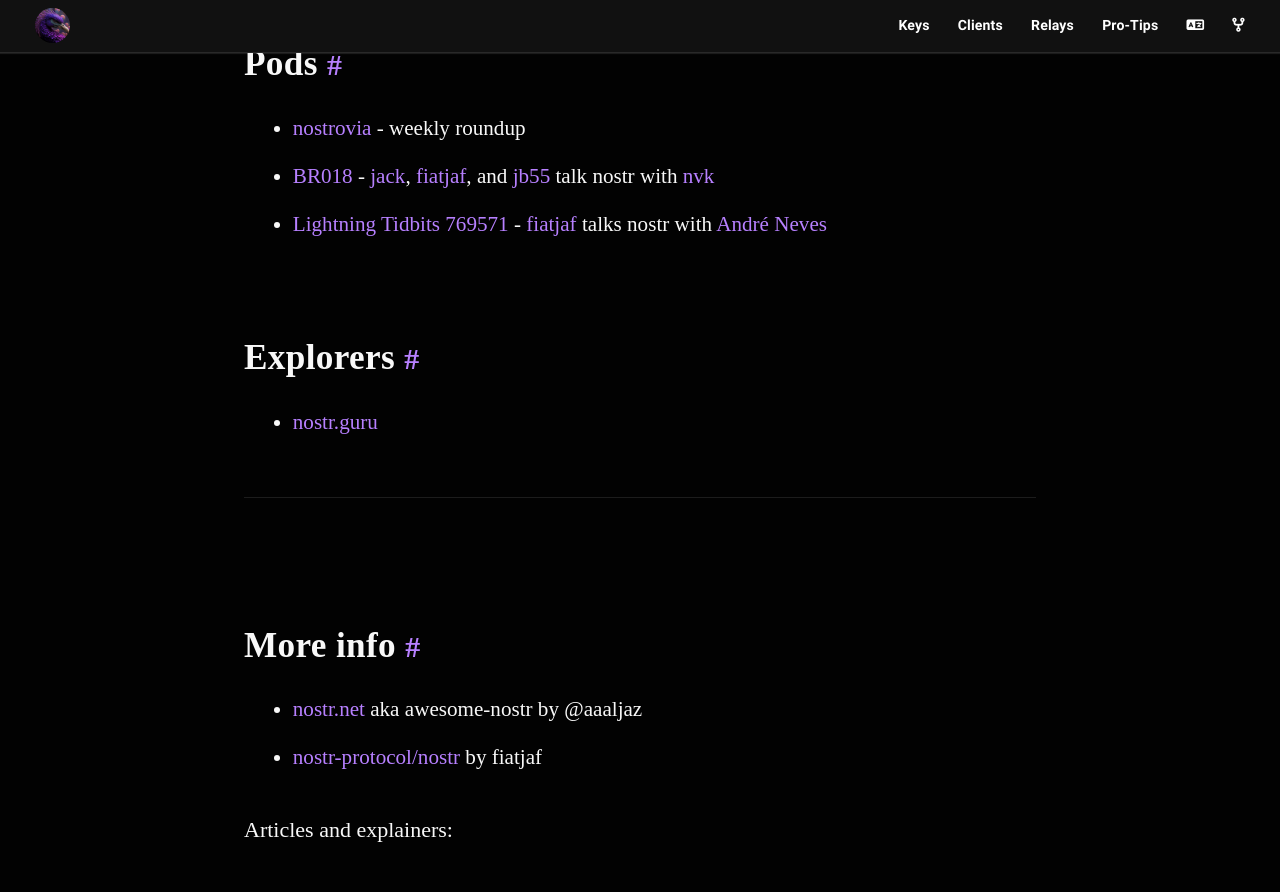
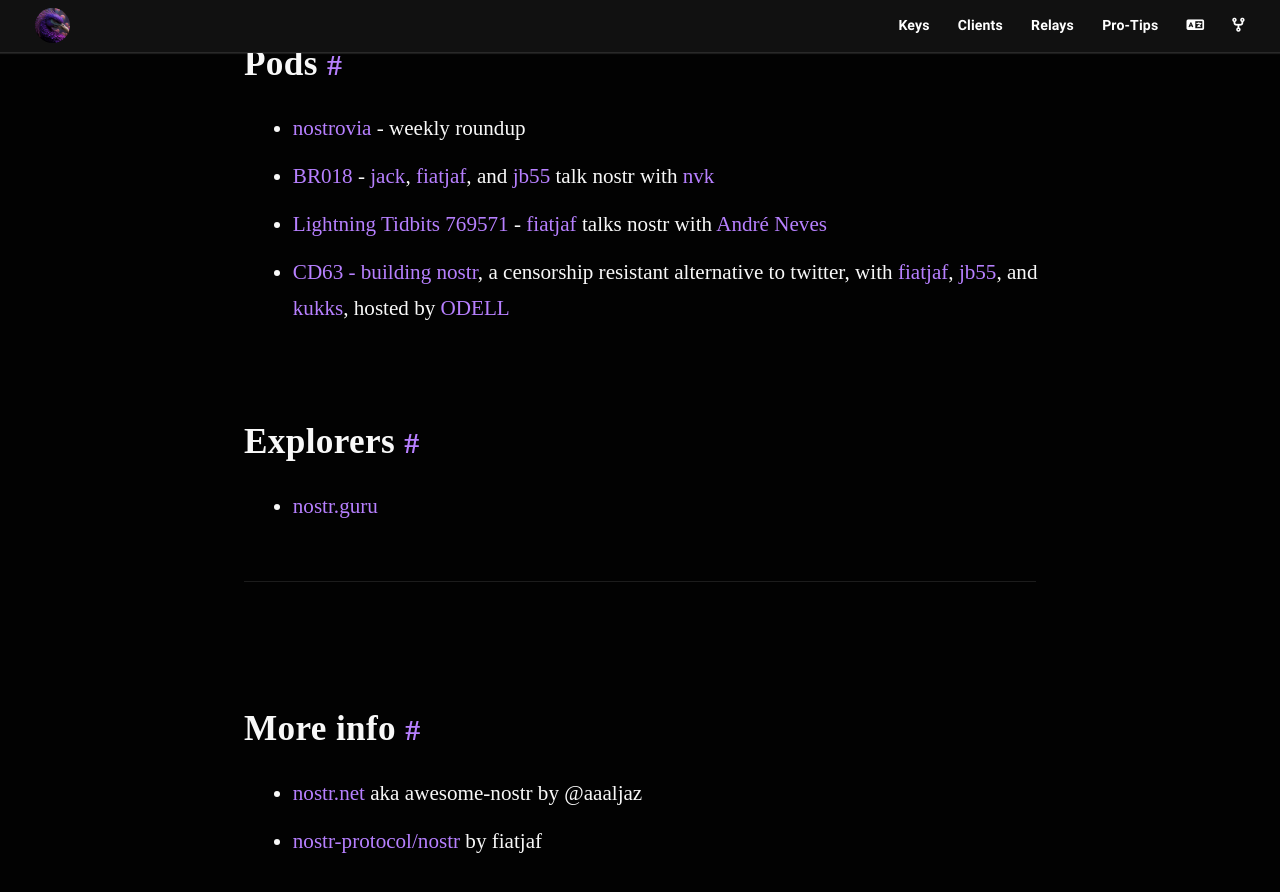
Before and after one commit to nostr-resources/nostr-resources.github.io, a Jekyll site: the page built from index.md, in a window 1280 px wide and 900 px high, scrolled down 7624 px. Shown: the top 892 px of the window. Built offline with Jekyll 4.4.1, drawn with Linux system fonts in a browser that asks for light colours; some web fonts are replaced.

Commit message:
Add CD63 to pods

```diff
--- a/index.md
+++ b/index.md
@@ -199,6 +199,7 @@ You can create a search bot at [sb.nostr.band](https://sb.nostr.band) and then f
 - [nostrovia](https://nostrovia.org/) - weekly roundup
 - [BR018](https://bitcoin.review/podcast/episode-18/) - [jack](https://www.nostr.guru/p/npub1sg6plzptd64u62a878hep2kev88swjh3tw00gjsfl8f237lmu63q0uf63m), [fiatjaf](https://www.nostr.guru/p/npub180cvv07tjdrrgpa0j7j7tmnyl2yr6yr7l8j4s3evf6u64th6gkwsyjh6w6), and [jb55](https://www.nostr.guru/p/npub1xtscya34g58tk0z605fvr788k263gsu6cy9x0mhnm87echrgufzsevkk5s) talk nostr with [nvk](https://www.nostr.guru/p/npub1az9xj85cmxv8e9j9y80lvqp97crsqdu2fpu3srwthd99qfu9qsgstam8y8)
 - [Lightning Tidbits 769571](https://pod.link/1586346643/episode/33f509c2a1990640334b48739c59e31f) - [fiatjaf](https://www.nostr.guru/p/npub180cvv07tjdrrgpa0j7j7tmnyl2yr6yr7l8j4s3evf6u64th6gkwsyjh6w6) talks nostr with [André Neves](https://www.nostr.guru/p/npub1rvg76s0gz535txd9ypg2dfqv0x7a80ar6e096j3v343xdxyrt4ksmkxrck)
+- [CD63 - building nostr](https://pod.link/1546393840/episode/112bd2a52d54e203ec0c11022b5aaf11), a censorship resistant alternative to twitter, with [fiatjaf](https://www.nostr.guru/p/npub180cvv07tjdrrgpa0j7j7tmnyl2yr6yr7l8j4s3evf6u64th6gkwsyjh6w6), [jb55](https://www.nostr.guru/p/npub1xtscya34g58tk0z605fvr788k263gsu6cy9x0mhnm87echrgufzsevkk5s), and [kukks](https://github.com/Kukks), hosted by [ODELL](https://www.nostr.guru/p/npub1qny3tkh0acurzla8x3zy4nhrjz5zd8l9sy9jys09umwng00manysew95gx)
 
 ## Explorers
 
```
